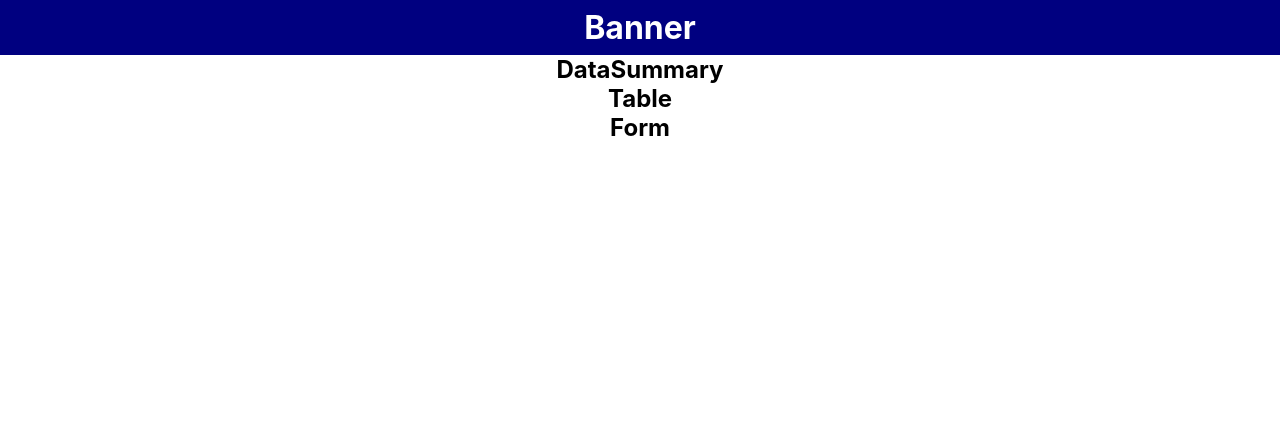
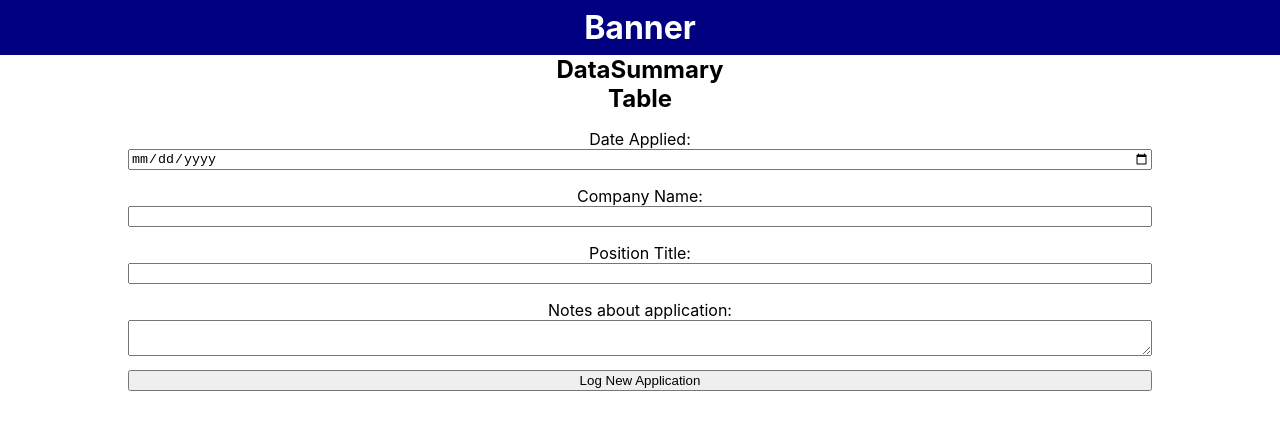
Before and after one commit to davidvdev/career-tracker, a React (Vite) app: page / in a window 1280 px wide. Shown: the top 430 px of the page. Built offline with nearby package versions, Linux system fonts and the light colour scheme.

Commit message:
basic form fields and layout

```diff
--- a/src/components/Form/index.tsx
+++ b/src/components/Form/index.tsx
@@ -1,8 +1,45 @@
+import { useState } from 'react'
 import './style.css'
 
 const Form = () => {
+    const emptyForm = {
+        dateApplied: "",
+        company: "",
+        position: "",
+        statusLog: [],
+        notes: ""
+    }
+    const [formData, setFormData] = useState(emptyForm)
+
+    //! CHANGE THIS TS ANY TYPE AFTER RESEARCH
+    const handleSubmit = (event:any) => {
+        event.preventDefault()
+        // props.handleSubmit(formData)
+        // props.history.push("/")
+    }
+
+    //! CHANGE THIS TS ANY TYPE AFTER RESEARCH
+    const handleChange = (event:any) => {
+        const t = event.target
+        setFormData({...formData, [t.name]: t.value})
+    }
+
     return(
-        <h1>Form</h1>
+        <form className="logNewApp" onSubmit={(event) => handleSubmit(event)}>
+            <label htmlFor="dateApplied">Date Applied: </label>
+            <input name="dateApplied" id="dateApplied" type="date" value={formData.dateApplied} onChange={handleChange}/>
+
+            <label htmlFor="company">Company Name: </label>
+            <input name="company" id="company" type="text" value={formData.company} onChange={handleChange}/>
+
+            <label htmlFor="position">Position Title: </label>
+            <input name="position" id="position" type="text" value={formData.position} onChange={handleChange}/>
+
+            <label htmlFor="notes">Notes about application: </label>
+            <textarea name="notes" id="notes" value={formData.notes} onChange={handleChange}/>
+
+            <input className="submit" type="submit" value="Log New Application"/>
+        </form>
     )
 }
 
--- a/src/components/Form/style.css
+++ b/src/components/Form/style.css
@@ -0,0 +1,11 @@
+.logNewApp {
+    display: flex;
+    flex-direction: column;
+    justify-content: center;
+    margin: 0 auto;
+    width: 80%;
+}
+
+label, .submit {
+    margin-top: 1em;
+}
```
